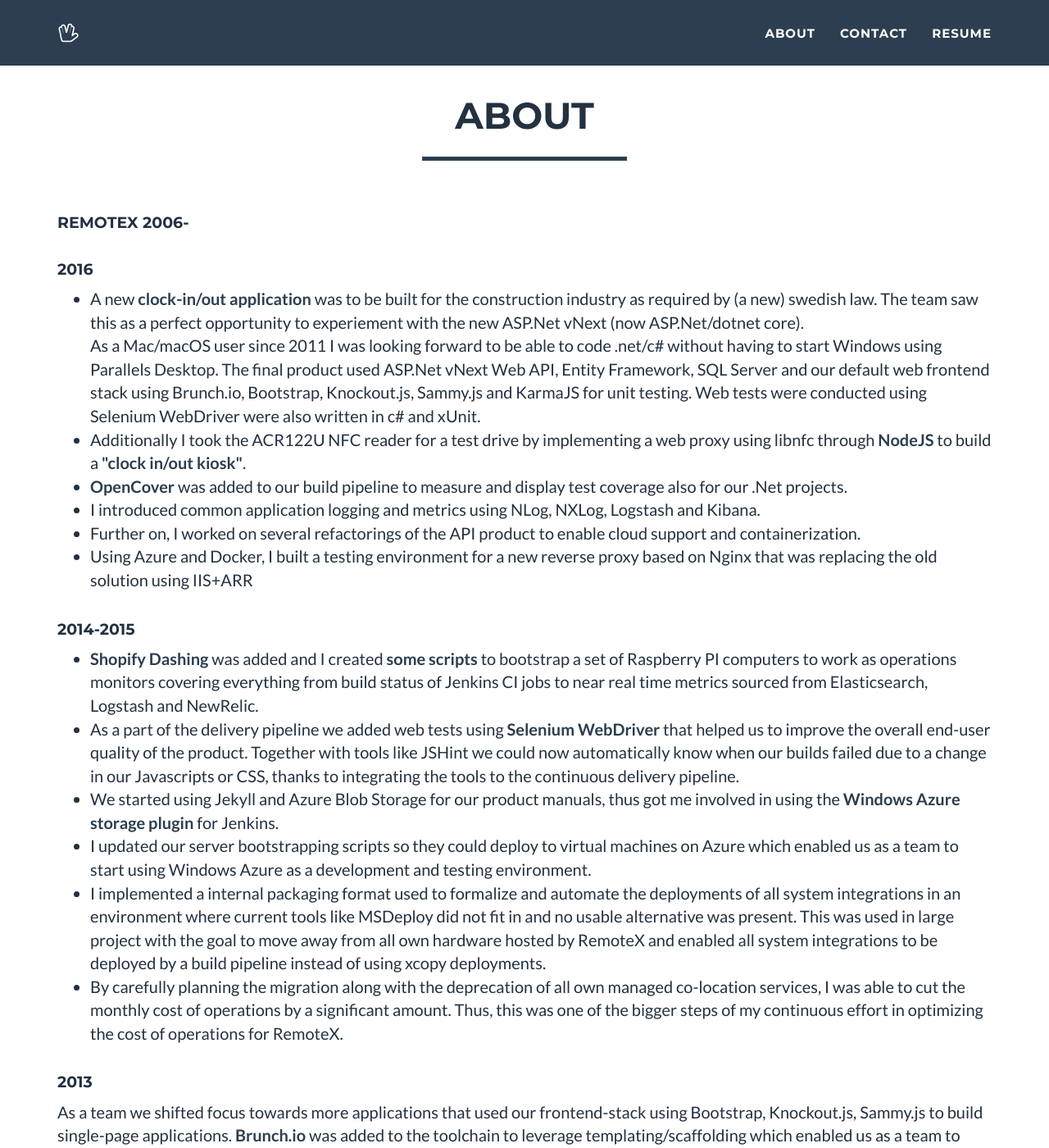
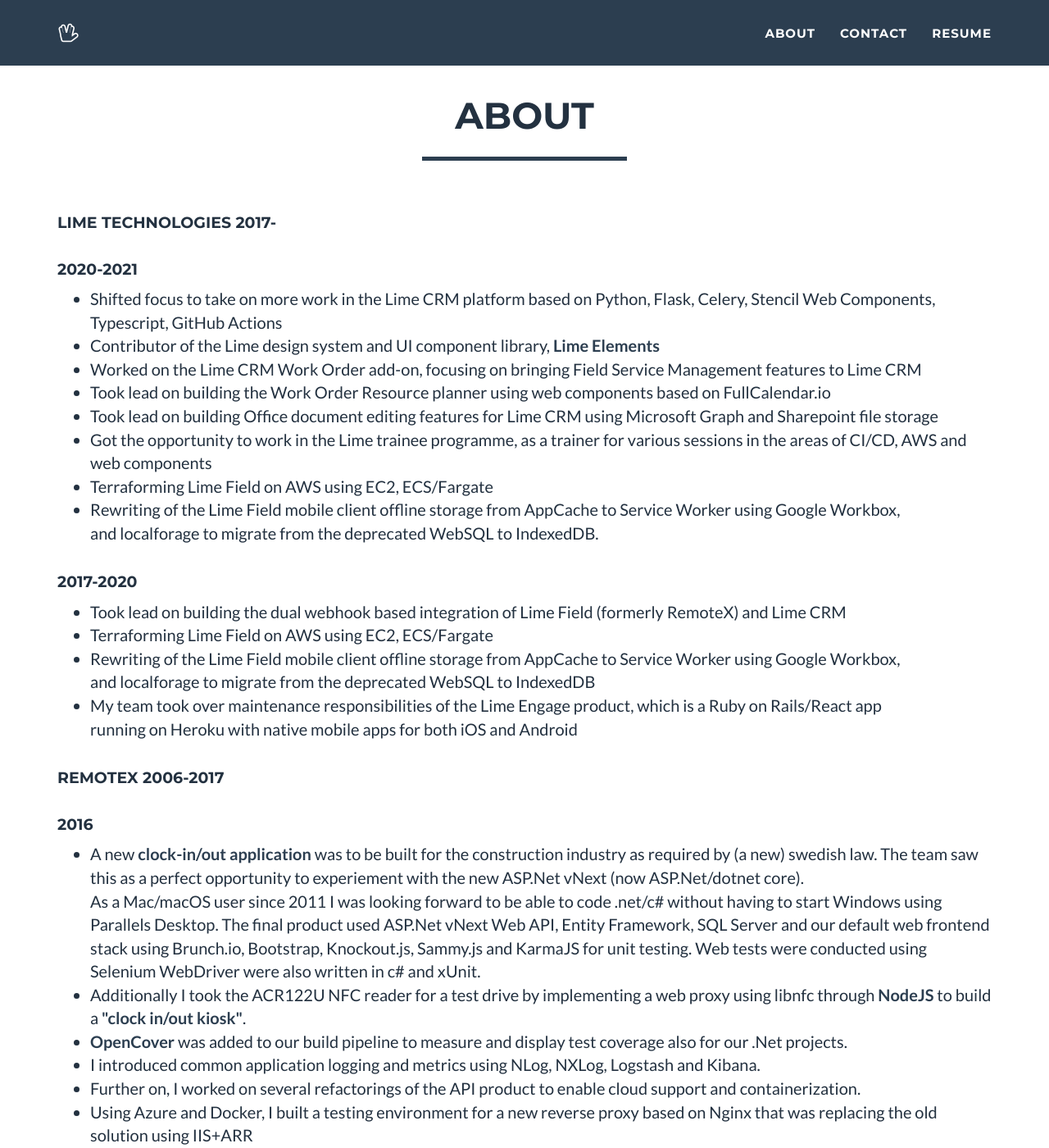
Before and after one commit to anderssonjohan/anderssonjohan.github.io, a Jekyll site: the page built from index.html, in a window 1280 px wide and 1400 px high, scrolled down 888 px. Shown: the whole window at 82% size. Built offline with Jekyll 4.4.1, drawn with Linux system fonts in a browser that asks for light colours.

Commit message:
feat: add info about my work at lime tech

```diff
--- a/_includes/about.html
+++ b/_includes/about.html
@@ -9,7 +9,33 @@
             </div>
             <div class="row">
                 <div class="col-xs-12">
-                    <h4>RemoteX 2006-</h4>
+                    <h4>Lime Technologies 2017-</h4>
+                    <h4>2020-2021</h4>
+                    <p>
+                    <ul>
+                    <li> Shifted focus to take on more work in the Lime CRM platform based on Python, Flask, Celery, Stencil Web Components, Typescript, GitHub Actions
+                    <li> Contributor of the Lime design system and UI component library, <a href="https://github.com/Lundalogik/lime-elements">Lime Elements</a>
+                    <li> Worked on the Lime CRM Work Order add-on, focusing on bringing Field Service Management features to Lime CRM
+                    <li> Took lead on building the Work Order Resource planner using web components based on FullCalendar.io
+                    <li> Took lead on building Office document editing features for Lime CRM using Microsoft Graph and Sharepoint file storage
+                    <li> Got the opportunity to work in the Lime trainee programme, as a trainer for various sessions in the areas of CI/CD, AWS and web components
+                    <li> Terraforming Lime Field on AWS using EC2, ECS/Fargate
+                    <li> Rewriting of the Lime Field mobile client offline storage from AppCache to Service Worker using Google Workbox,<br>
+                     and localforage to migrate from the deprecated WebSQL to IndexedDB.
+                    </ul>
+                    </p>
+                    <h4>2017-2020</h4>
+                    <p>
+                    <ul>
+                    <li> Took lead on building the dual webhook based integration of Lime Field (formerly RemoteX) and Lime CRM
+                    <li> Terraforming Lime Field on AWS using EC2, ECS/Fargate
+                    <li> Rewriting of the Lime Field mobile client offline storage from AppCache to Service Worker using Google Workbox,<br>
+                     and localforage to migrate from the deprecated WebSQL to IndexedDB
+                    <li> My team took over maintenance responsibilities of the Lime Engage product, which is a Ruby on Rails/React app<br>
+                     running on Heroku with native mobile apps for both iOS and Android
+                    </ul>
+                    </p>
+                    <h4>RemoteX 2006-2017</h4>
                     <h4>2016</h4>
                     <p>
                     <ul>
```
